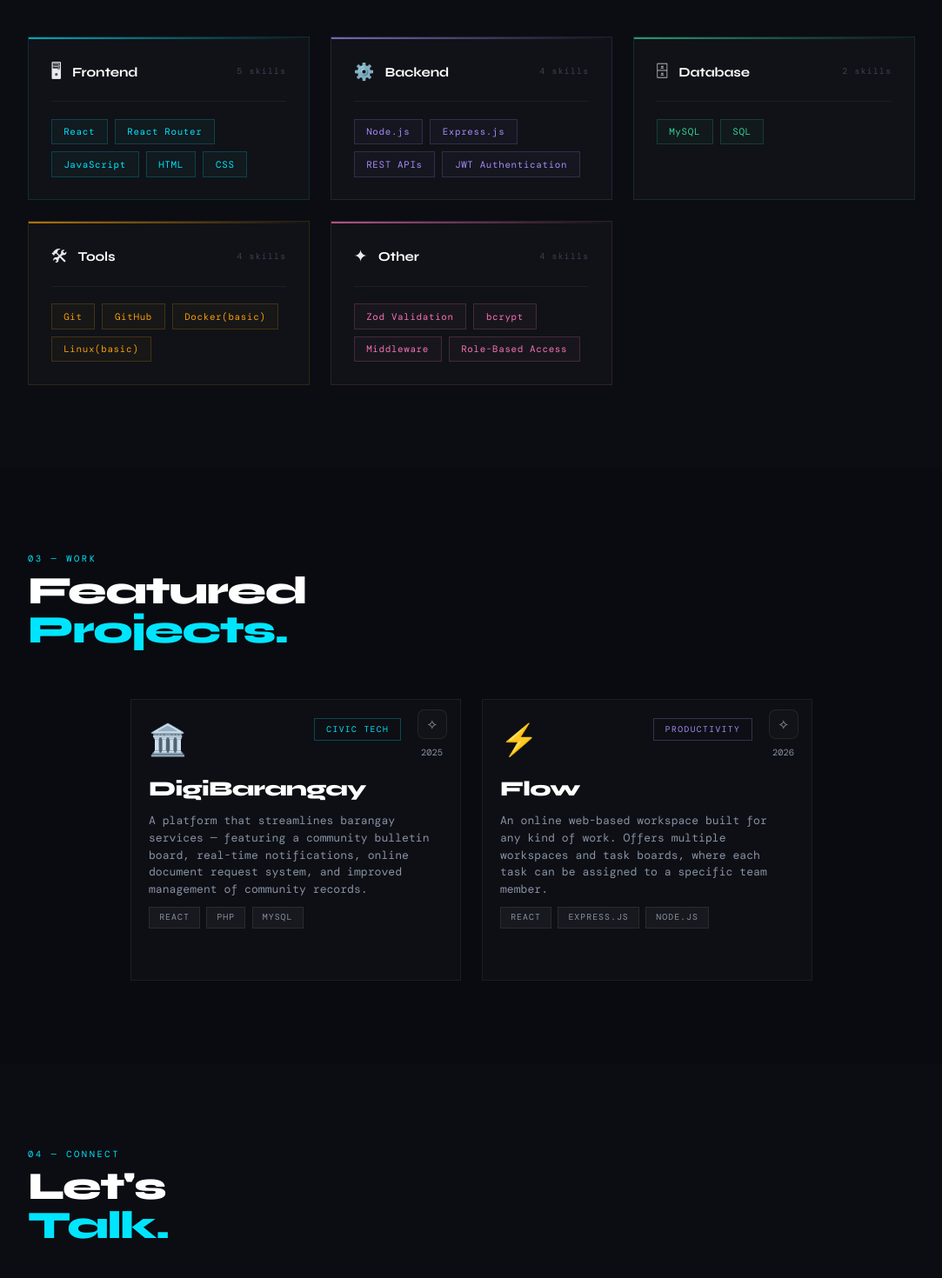
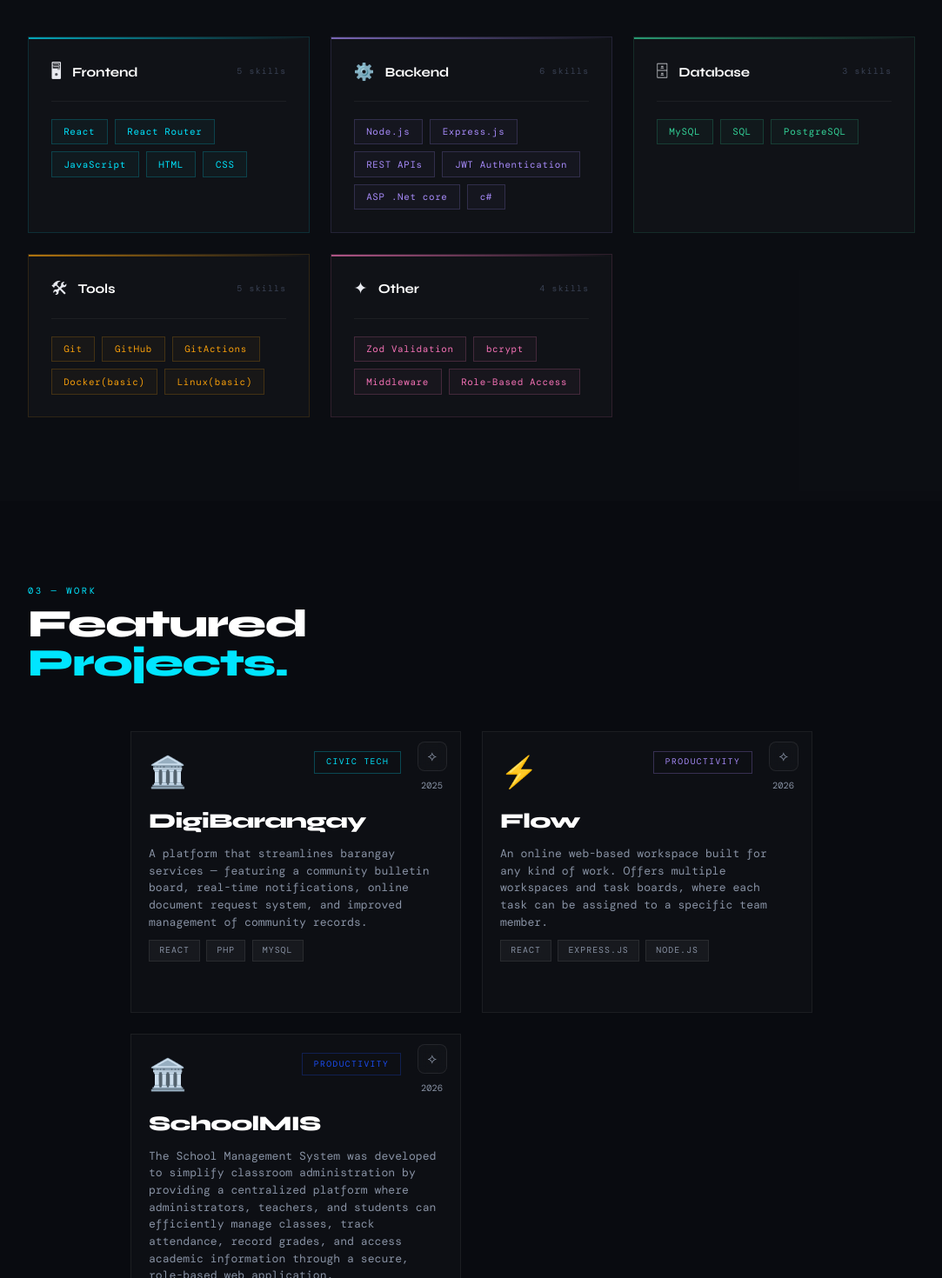
Before and after one commit to SyJared/symmon-portfolio, a React (Vite) app: page / in a window 1280 px wide. Shown: the part 960-2430 px from the top of the page at 87% size, without its empty margins (98-1181 px from the left). Built offline with nearby package versions, Linux system fonts and the light colour scheme; a web font is replaced by a local one.

Commit message:
addproject

```diff
--- a/src/Portfolio.jsx
+++ b/src/Portfolio.jsx
@@ -17,19 +17,19 @@ const SKILL_GROUPS = [
     group: "Backend",
     color: "#a78bfa",
     icon: "⚙️",
-    skills: ["Node.js", "Express.js", "REST APIs", "JWT Authentication"],
+    skills: ["Node.js", "Express.js", "REST APIs", "JWT Authentication", "ASP .Net core", "c#"],
   },
   {
     group: "Database",
     color: "#34d399",
     icon: "🗄",
-    skills: ["MySQL", "SQL"],
+    skills: ["MySQL", "SQL", "PostgreSQL"],
   },
   {
     group: "Tools",
     color: "#f59e0b",
     icon: "🛠",
-    skills: ["Git", "GitHub", "Docker(basic)", "Linux(basic)"],
+    skills: ["Git", "GitHub","GitActions", "Docker(basic)", "Linux(basic)"],
   },
   {
     group: "Other",
@@ -61,7 +61,17 @@ const PROJECTS = [
     icon: "⚡",
     github: "https://github.com/SyJared/flow",
     demo: "https://flow-demo-gold.vercel.app"
-  }
+  },{
+    title: "SchoolMIS",
+    tag: "Productivity",
+    year: "2026",
+    description: "The School Management System was developed to simplify classroom administration by providing a centralized platform where administrators, teachers, and students can efficiently manage classes, track attendance, record grades, and access academic information through a secure, role-based web application.",
+    stack: ["React", "C#",".Net", "MySQL"],
+    color: "#1B4EF5",
+    icon: "🏛️",
+    github: "https://github.com/SyJared/SchoolMIS"
+
+  },
 ];
 
 function useInView(threshold = 0.15) {
```
